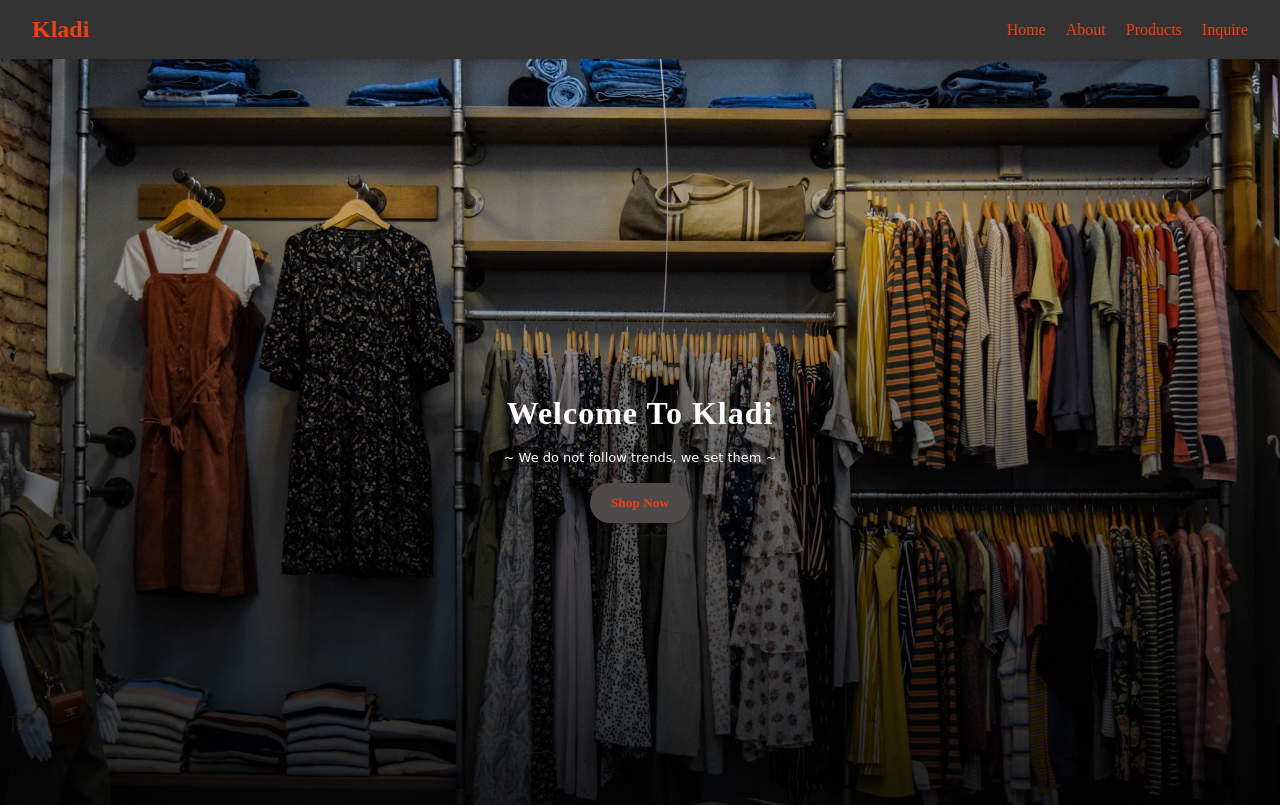
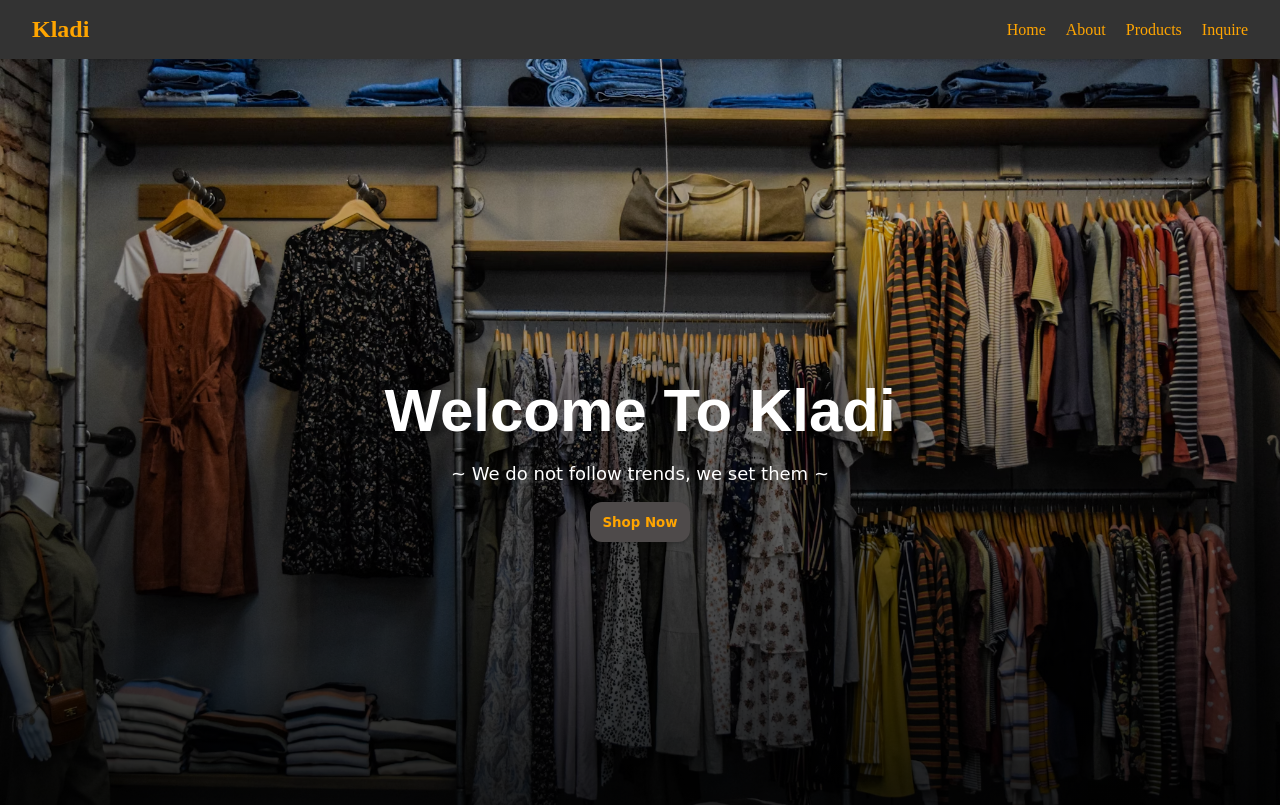
Before and after one commit to bartingei/JOHN, a plain HTML site: page index.html in a window 1280 px wide. Shown: the top 805 px of the page. Drawn offline with Linux system fonts and the light colour scheme.

Commit message:
links update

```diff
--- a/index.html
+++ b/index.html
@@ -20,7 +20,7 @@ a{
 }
 li,a{
     list-style-type: none;
-    color: rgb(240, 63, 19);
+    color: orange;
     transition: 0.3s ease-in-out;
 }
 a:hover{
@@ -57,7 +57,17 @@ nav{
     flex-direction: column;
     justify-content: center;
 }
+.main_logo h1{
+    font-weight: bolder;
+    font-size: 60px;
+    color: white;
+    font-family: sans-serif;
 
+}
+.main_logo p{
+    font-family:cursive;
+    font-size: 18px;
+}
 .story{
     display: flex;
     justify-content: center;
@@ -130,7 +140,7 @@ align-items: stretch;
 button {
     height: 40px;
     width: 100px;
-    border-radius: 20px;
+    border-radius: 12px;
     background-color: #4e4a4a;
     color: rgb(248, 0, 0);
     font-weight: 700;
@@ -140,10 +150,13 @@ button {
     transition: all 0.3s ease-in-out;
     font-family: inherit;
 }
+button a:hover{
+    color: black;
+}
 
 button:hover {
-    background-color: goldenrod;
-    color:aliceblue;
+    background-color: rgb(233, 230, 224);
+    color:rgb(244, 237, 237);
 
 }
 .reviews{
@@ -324,13 +337,27 @@ form label{
     min-height: 100vh;
     margin: 0;
 }
+@keyframes fadeInUp {
+  from {
+    opacity: 0;
+    transform: translateY(50px);
+  }
+  to {
+    opacity: 1;
+    transform: translateY(0);
+  }
+}
 
+.fade-in {
+  animation: fadeInUp 1.5s ease-out forwards;
+  opacity: 0; /* So it starts invisible */
+}
     </style>
 </head>
 <body>
     <nav>
         <div class="logo">
-            <H1><a href="#">Kladi </a></H1>
+            <H1><a href="index.html">Kladi </a></H1>
          </div>
          <div class="links">
             <ul>
@@ -343,9 +370,9 @@ form label{
          </div>
      </nav>
      <div class="main_logo" id="home">
-        <h1 style="font-family: 'Playfair Display', serif;font: weight bolder; letter-spacing: 1px;color: rgb(255, 255, 255);">Welcome To Kladi </h1><br>
-        <p style="font-family:cursive; font-weight: 10px; font-size: small;color: rgb(255, 255, 255);">~ We do not follow trends, we set them ~</p><br>
-        <p><button type="button" ><a href="product.html">Shop Now</a></button></p>
+        <h1 class="fade-in">Welcome To Kladi </h1><br>
+        <p class="fade-in">~ We do not follow trends, we set them ~</p><br>
+        <p><button type="button" class="fade-in"><a href="product.html">Shop Now</a></button></p>
      </div>
      <div class="story">
         <div class="story_image">
@@ -400,7 +427,7 @@ form label{
             </ul>
         </div><br>
         <div class="contacts">
-            Email us: Kladi@gmail.com | call us: 0712492105
+           <center> Email us: Kladi@gmail.com | call us: 0712492105</center>
         </div>
         <div class="social_media">
             <ul></ul>
```
